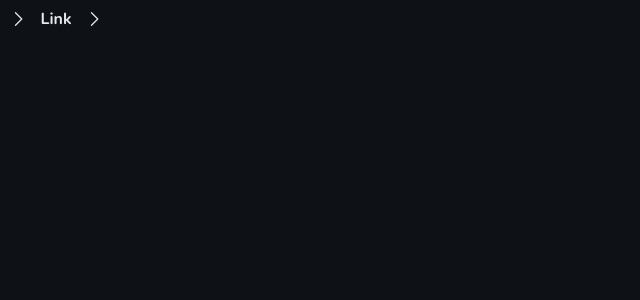
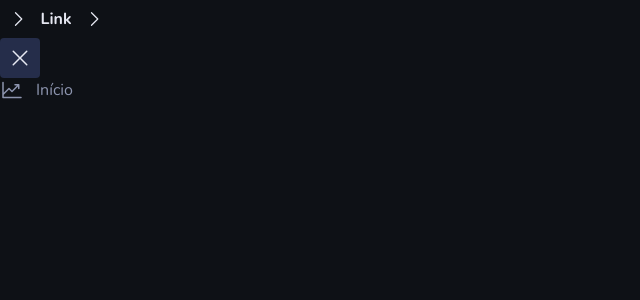
Before and after one commit to rvmelo/BookWise, a Next.js app: page / in a window 1280 px wide. Shown: the top 300 px of the page, without its empty margins (0-640 px from the left). Built offline with nearby package versions, Linux system fonts and the light colour scheme.

Commit message:
feat: add close button and navigation item

```diff
--- /dev/null
+++ b/src/components/closeButton/index.tsx
@@ -0,0 +1,15 @@
+import { X } from '@phosphor-icons/react'
+import React from 'react'
+import { CloseButtonContainer } from './styles'
+
+interface CloseButtonProps {
+  onClick: () => void
+}
+
+export const CloseButton: React.FC<CloseButtonProps> = ({ onClick }) => {
+  return (
+    <CloseButtonContainer onClick={onClick}>
+      <X size={24} />
+    </CloseButtonContainer>
+  )
+}
--- /dev/null
+++ b/src/components/closeButton/styles.ts
@@ -0,0 +1,18 @@
+import { styled } from '@/styles/stitches.config'
+
+export const CloseButtonContainer = styled('div', {
+  padding: '0.5rem',
+  borderRadius: '4px',
+  background: '$gray600',
+
+  maxWidth: '2.5rem',
+
+  display: 'flex',
+  alignItems: 'center',
+  justifyContent: 'center',
+
+  '&:hover': {
+    cursor: 'pointer',
+    background: '$gray500',
+  },
+})
--- /dev/null
+++ b/src/components/navigationItem/index.tsx
@@ -0,0 +1,25 @@
+import { Icon } from '@phosphor-icons/react'
+import React from 'react'
+import { ItemContent, NavigationItemContainer, SelectedBar } from './styles'
+
+interface NavigationItemProps {
+  Icon: Icon
+  title: string
+  isSelected?: boolean
+}
+
+export const NavigationItem: React.FC<NavigationItemProps> = ({
+  Icon,
+  title,
+  isSelected = false,
+}) => {
+  return (
+    <NavigationItemContainer>
+      {isSelected && <SelectedBar />}
+      <ItemContent isSelected={isSelected}>
+        <Icon size={24} />
+        <span>{title}</span>
+      </ItemContent>
+    </NavigationItemContainer>
+  )
+}
--- /dev/null
+++ b/src/components/navigationItem/styles.ts
@@ -0,0 +1,61 @@
+import { styled } from '@/styles/stitches.config'
+
+export const NavigationItemContainer = styled('div', {
+  display: 'flex',
+  flexDirection: 'row',
+
+  alignItems: 'center',
+  gap: '1rem',
+})
+
+export const ItemContent = styled('div', {
+  display: 'flex',
+  flexDirection: 'row',
+
+  alignItems: 'center',
+  gap: '0.75rem',
+
+  span: {
+    fontSize: '1rem',
+    color: '$gray400',
+  },
+
+  svg: {
+    color: '$gray400',
+  },
+
+  '&:hover': {
+    cursor: 'pointer',
+
+    span: {
+      color: '$gray100',
+    },
+
+    svg: {
+      color: '$gray100',
+    },
+  },
+
+  variants: {
+    isSelected: {
+      true: {
+        span: {
+          fontWeight: '$bold',
+          color: '$gray100',
+        },
+        svg: {
+          color: '$gray100',
+        },
+      },
+    },
+  },
+})
+
+export const SelectedBar = styled('div', {
+  width: '4px',
+  height: '1.5rem',
+
+  borderRadius: 999,
+
+  background: 'linear-gradient(90deg, #7FD1CC, #9694F5)',
+})
--- a/src/pages/index.tsx
+++ b/src/pages/index.tsx
@@ -1,5 +1,14 @@
+import { CloseButton } from '@/components/closeButton'
 import { LinkButton } from '@/components/linkButton'
+import { NavigationItem } from '@/components/navigationItem'
+import { ChartLineUp } from '@phosphor-icons/react'
 
 export default function Home() {
-  return <LinkButton color="white" size="medium" />
+  return (
+    <>
+      <LinkButton color="white" size="medium" />
+      <CloseButton onClick={() => undefined} />
+      <NavigationItem Icon={ChartLineUp} title="Início" />
+    </>
+  )
 }
```
